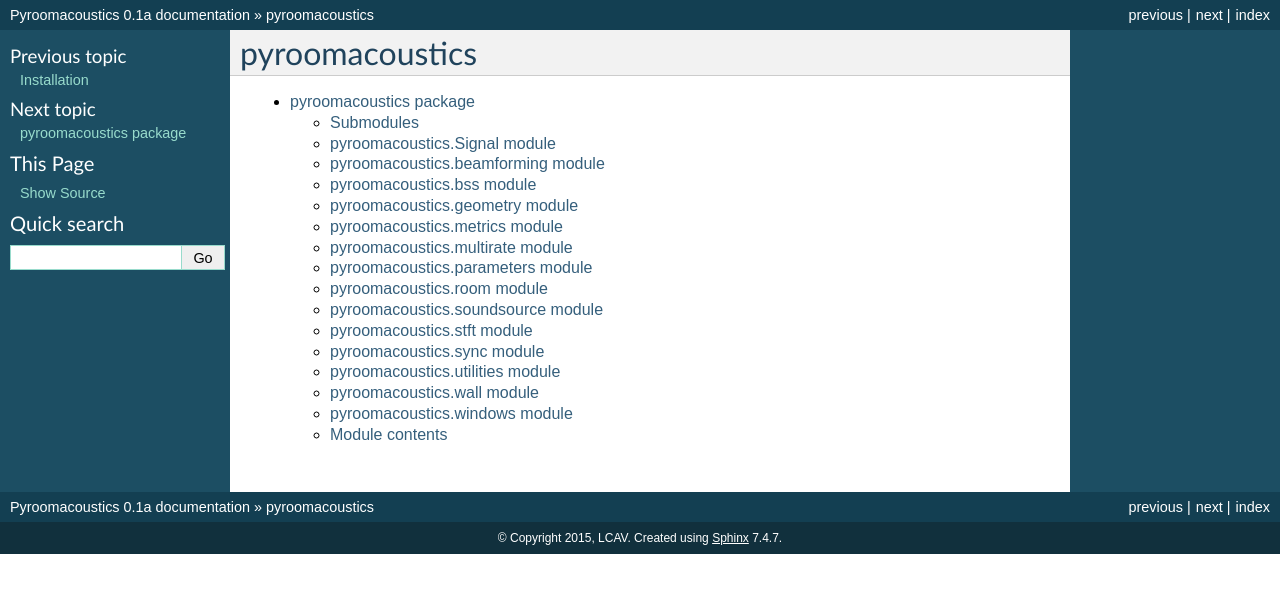
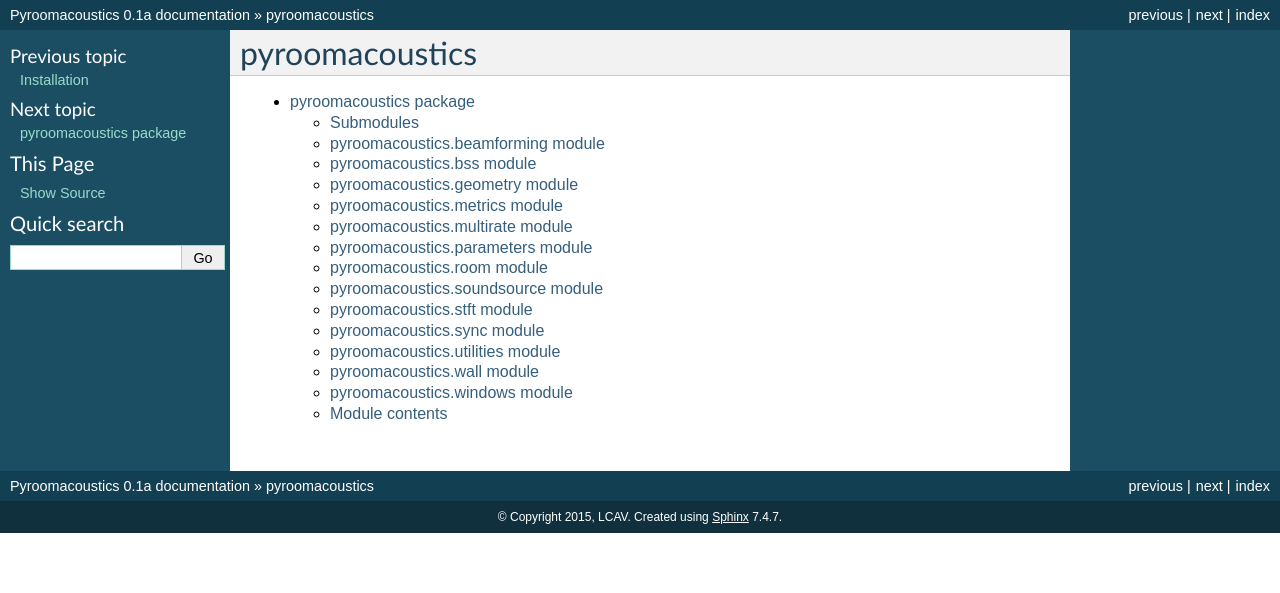
Before and after one commit to LCAV/pyroomacoustics, a Sphinx documentation site: the page built from docs/modules.rst, in a window 1280 px wide. Shown: the top 593 px of the page. Built offline with Sphinx 7.4.7, drawn with Linux system fonts in a browser that asks for light colours.

Commit message:
Still playing with doc.

```diff
--- a/docs/conf.py
+++ b/docs/conf.py
@@ -15,6 +15,7 @@
 import sys
 import os
 
+'''
 class Mock(object):
     def __init__(self, *args, **kwargs):
         pass
@@ -35,6 +36,7 @@
                 'matplotlib', 'tables']
 for mod_name in MOCK_MODULES:
     sys.modules[mod_name] = Mock()
+'''
 
 
 # If extensions (or modules to document with autodoc) are in another directory,
--- a/docs/pyroomacoustics.rst
+++ b/docs/pyroomacoustics.rst
@@ -3,14 +3,6 @@
 
 Submodules
 ----------
-
-pyroomacoustics.Signal module
------------------------------
-
-.. automodule:: pyroomacoustics.Signal
-    :members:
-    :undoc-members:
-    :show-inheritance:
 
 pyroomacoustics.beamforming module
 ----------------------------------
```
